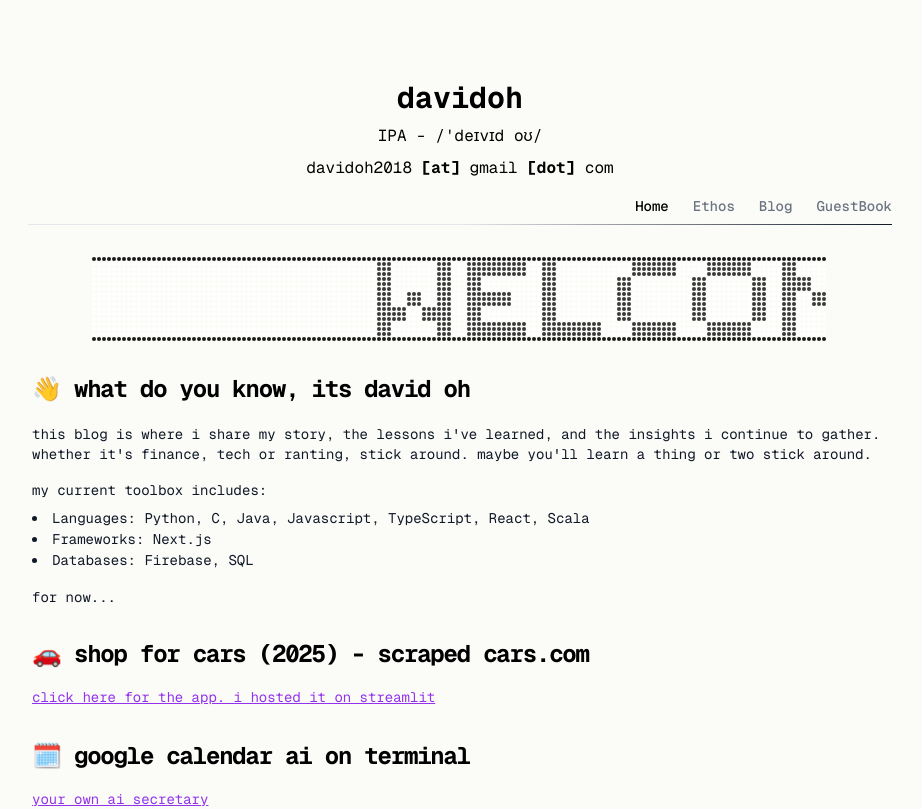
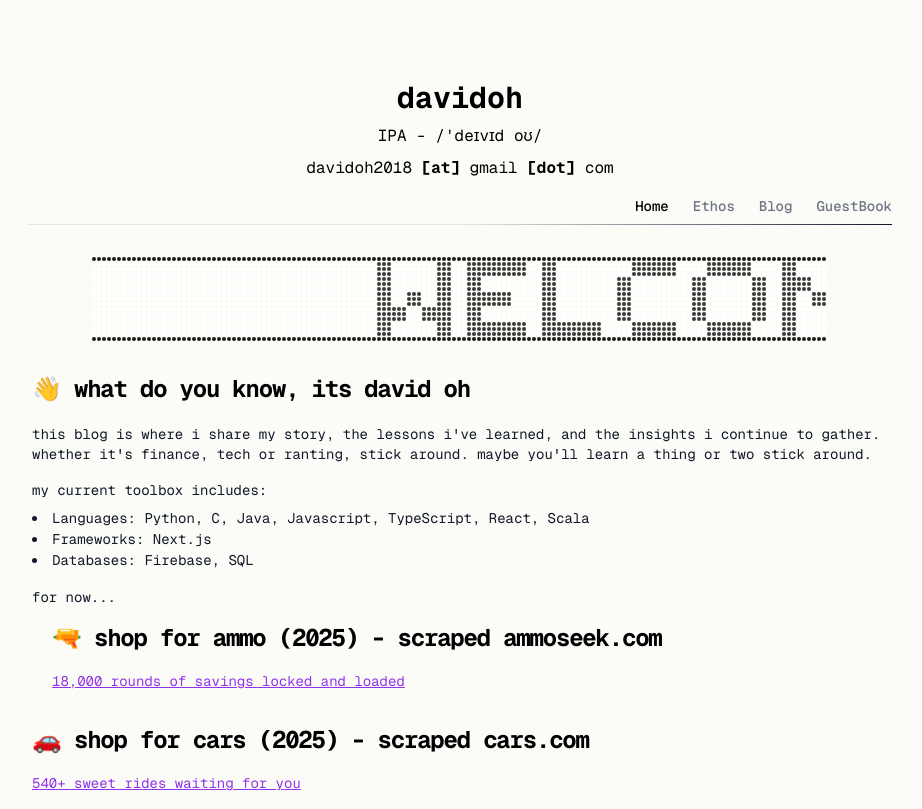
Before and after one commit to dkoh2018/itsdavidoh.com, a Next.js app: page / in a window 1280 px wide. Shown: the top 809 px of the page, without its empty margins (180-1102 px from the left). Built offline with nearby package versions, Linux system fonts and the light colour scheme.

Commit message:
added scraped projects

```diff
--- a/src/app/page.tsx
+++ b/src/app/page.tsx
@@ -31,8 +31,18 @@ export default function Index() {
         <p className="mb-4">for now...</p>
 
 
+      <Section title="🔫 shop for ammo (2025) - scraped ammoseek.com">
+        <Link
+          href="https://shopammo.streamlit.app"
+          className="text-sm underline text-purple-600 hover:text-purple-800 transition-colors duration-200" // Applied Leetcode style
+          target="_blank"
+          rel="noopener noreferrer"
+        >
+          18,000 rounds of savings locked and loaded
+        </Link>
       </Section>
 
+      </Section>
       <Section title="🚗 shop for cars (2025) - scraped cars.com">
         <Link
           href="http://carshopping.streamlit.app/"
@@ -40,9 +50,10 @@ export default function Index() {
           target="_blank"
           rel="noopener noreferrer"
         >
-          click here for the app. i hosted it on streamlit
+          540+ sweet rides waiting for you
         </Link>
       </Section>
+
       <Section title="🗓️ google calendar ai on terminal">
         <Link
           href={`/projects`}
```
Also changed, not shown: all_src_content.txt.
